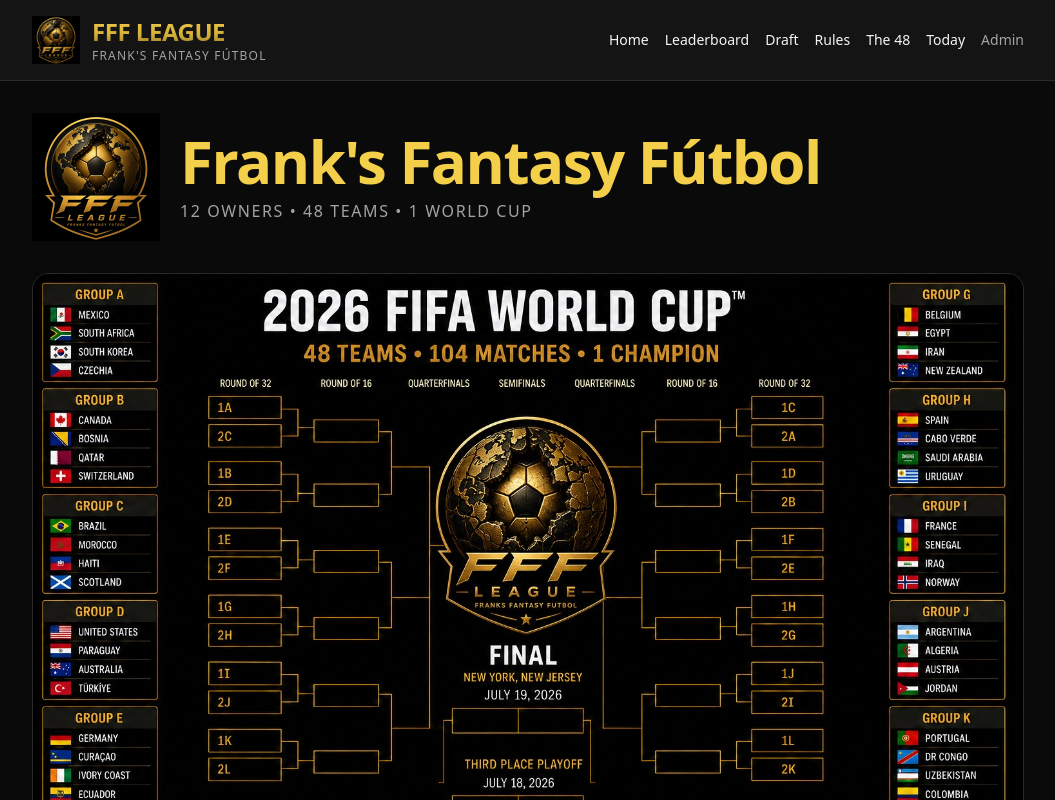
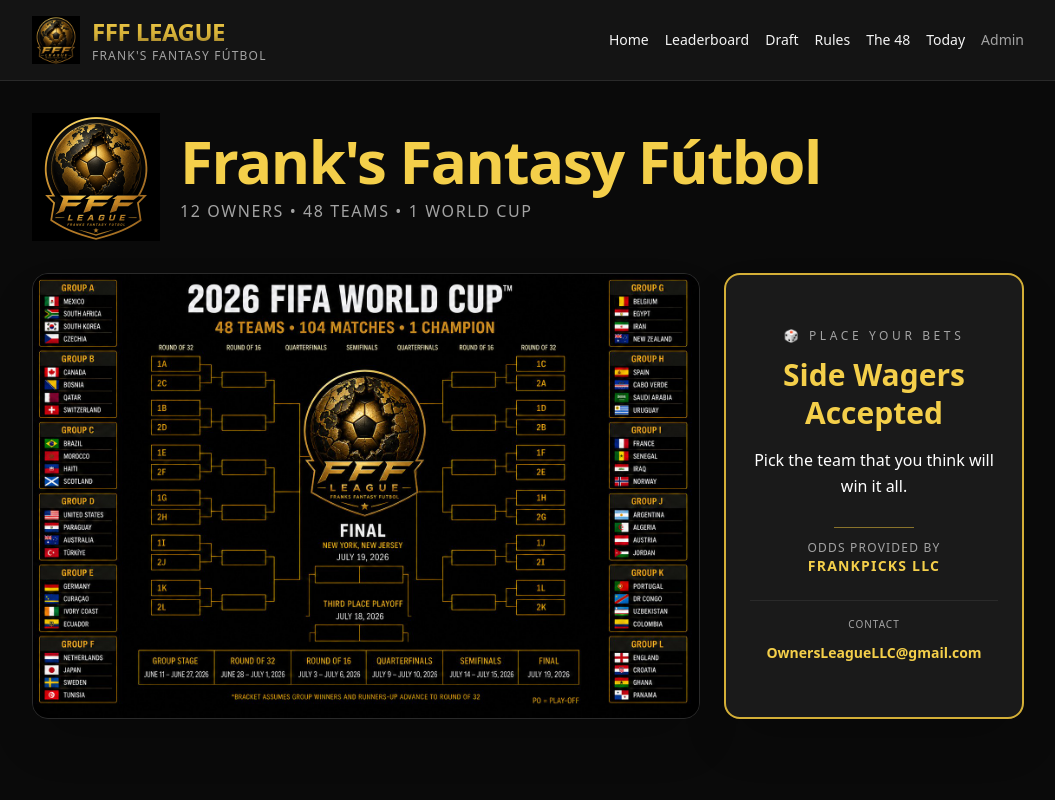
Before and after one commit to Fuhrank/fff-league, a Next.js app: page / in a window 1280 px wide. Shown: the top 800 px of the page, without its empty margins (112-1167 px from the left). Built offline with nearby package versions, Linux system fonts and the light colour scheme.

Commit message:
Add Side Wagers banner with FrankPicks LLC contact

```diff
--- a/app/page.tsx
+++ b/app/page.tsx
@@ -14,13 +14,45 @@ export default function HomePage() {
         </div>
       </div>
 
-      {/* ============ BRACKET ============ */}
-      <div className="rounded-2xl border border-line bg-card overflow-hidden mb-10 shadow-2xl">
-        <img
-          src="/bracket-2026.jpg"
-          alt="2026 FIFA World Cup Bracket — 48 teams, 104 matches, 1 champion"
-          className="w-full h-auto block"
-        />
+      {/* ============ BRACKET + SIDE BANNER ============ */}
+      <div className="grid grid-cols-1 lg:grid-cols-[1fr_300px] gap-6 mb-10">
+        <div className="rounded-2xl border border-line bg-card overflow-hidden shadow-2xl">
+          <img
+            src="/bracket-2026.jpg"
+            alt="2026 FIFA World Cup Bracket — 48 teams, 104 matches, 1 champion"
+            className="w-full h-auto block"
+          />
+        </div>
+
+        {/* ============ SIDE WAGERS BANNER ============ */}
+        <aside className="rounded-2xl border-2 border-[color:var(--gold)] bg-card p-6 flex flex-col justify-center text-center shadow-2xl">
+          <div className="text-xs uppercase tracking-[0.3em] text-[color:var(--text-dim)] mb-3">
+            🎲 Place Your Bets
+          </div>
+          <h2 className="text-2xl sm:text-3xl font-extrabold gold-bright leading-tight mb-4">
+            Side Wagers Accepted
+          </h2>
+          <p className="text-sm sm:text-base text-white leading-relaxed mb-4">
+            Pick the team that you think will win it all.
+          </p>
+          <div className="mx-auto h-px w-20 bg-[color:var(--gold)] opacity-60 my-3" />
+          <p className="text-xs uppercase tracking-widest text-[color:var(--text-dim)] mb-4">
+            Odds provided by
+            <br />
+            <span className="gold-bright font-bold text-sm">FrankPicks LLC</span>
+          </p>
+          <div className="mt-2 pt-4 border-t border-line">
+            <p className="text-[10px] uppercase tracking-widest text-[color:var(--text-dim)] mb-2">
+              Contact
+            </p>
+            <a
+              href="mailto:OwnersLeagueLLC@gmail.com"
+              className="text-xs sm:text-sm gold-bright font-semibold break-all hover:underline"
+            >
+              OwnersLeagueLLC@gmail.com
+            </a>
+          </div>
+        </aside>
       </div>
 
       {/* ============ TAGLINE ============ */}
```
